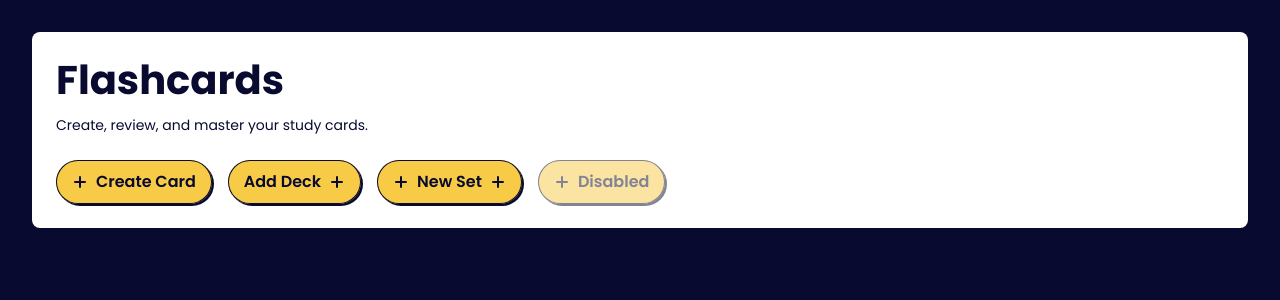
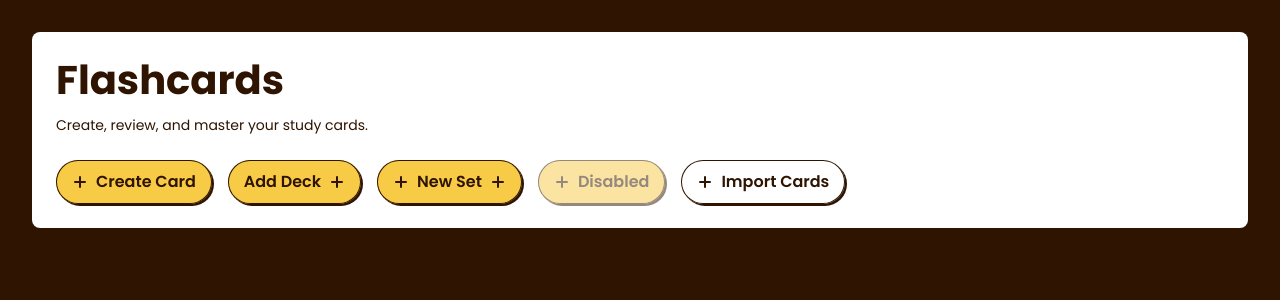
Before and after one commit to brandeth/flashcard-app, a Next.js app: page / in a window 1280 px wide. Shown: the top 300 px of the page. Built offline with nearby package versions, Linux system fonts and the light colour scheme.

Commit message:
added secondary variant

```diff
--- a/app/components/Button.tsx
+++ b/app/components/Button.tsx
@@ -1,6 +1,6 @@
 import type { ButtonHTMLAttributes, ReactNode } from "react";
 
-type ButtonVariant = "primary";
+type ButtonVariant = "primary" | "secondary";
 
 type ButtonProps = ButtonHTMLAttributes<HTMLButtonElement> & {
   variant?: ButtonVariant;
@@ -17,13 +17,17 @@ export function Button({
   type = "button",
   ...props
 }: ButtonProps) {
+  const buttonStateClasses =
+    "shadow-[inset_0_0_0_1px_var(--color-brand-neutral-900),2px_2px_0_0_var(--color-brand-neutral-900)] hover:not-disabled:shadow-[inset_0_0_0_1px_var(--color-brand-neutral-900),4px_4px_0_0_var(--color-brand-neutral-900)] focus-visible:outline-none focus-visible:shadow-[inset_0_0_0_1px_var(--color-brand-neutral-900),3px_3px_0_0_var(--color-brand-blue-600)]";
+
   const variantClasses = {
-    primary:
-      "bg-brand-yellow-500 text-brand-neutral-900 shadow-[inset_0_0_0_1px_var(--color-brand-neutral-900),2px_2px_0_0_var(--color-brand-neutral-900)] hover:not-disabled:shadow-[inset_0_0_0_1px_var(--color-brand-neutral-900),4px_4px_0_0_var(--color-brand-neutral-900)] focus-visible:outline-none focus-visible:shadow-[inset_0_0_0_1px_var(--color-brand-neutral-900),3px_3px_0_0_var(--color-brand-blue-600)]",
+    primary: "bg-brand-yellow-500 text-brand-neutral-900",
+    secondary: "bg-brand-neutral-0 text-brand-neutral-900",
   } satisfies Record<ButtonVariant, string>;
 
   const classes = [
     "inline-flex min-h-11 cursor-pointer items-center justify-center gap-2 rounded-full border-0 px-4 py-3 text-preset-4 leading-none transition-shadow duration-150 ease-in-out disabled:cursor-not-allowed disabled:opacity-50",
+    buttonStateClasses,
     variantClasses[variant],
     className,
   ]
--- a/app/globals.css
+++ b/app/globals.css
@@ -20,7 +20,10 @@
   --color-brand-pink-500: #f073a3;
   --color-brand-pink-700: #e11966;
 
-  --color-brand-neutral-900: #080b2f;
+  --color-brand-neutral-0: #ffffff;
+  --color-brand-neutral-100: #f7f3f0;
+  --color-brand-neutral-600: #6d5b4d;
+  --color-brand-neutral-900: #2e1401;
 
   --font-sans: var(--font-poppins);
 }
--- a/app/page.tsx
+++ b/app/page.tsx
@@ -36,6 +36,10 @@ export default function Home() {
           <Button disabled iconLeft={<PlusIcon />}>
             Disabled
           </Button>
+
+          <Button variant="secondary" iconLeft={<PlusIcon />}>
+            Import Cards
+          </Button>
         </div>
       </section>
     </main>
```
